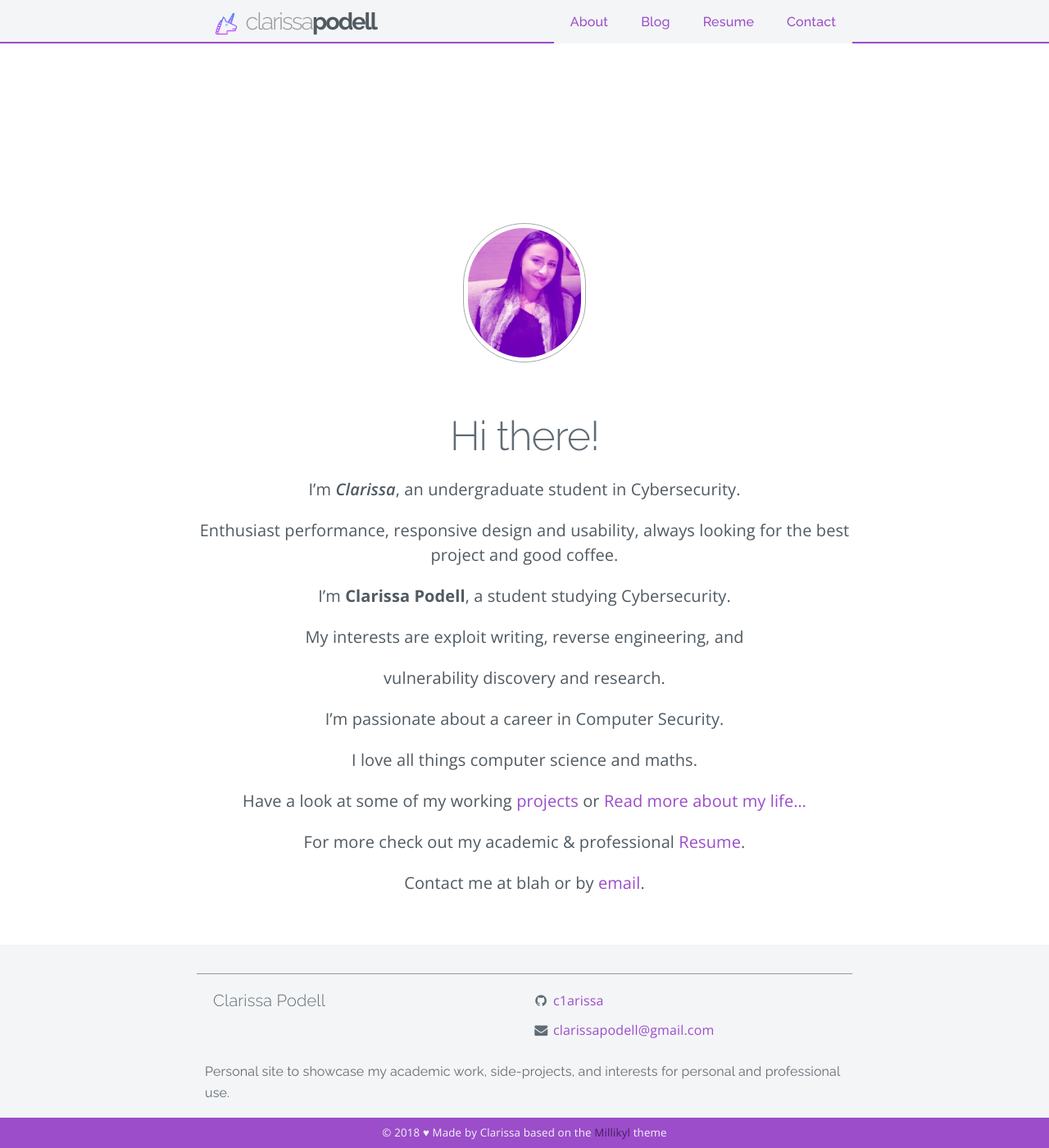
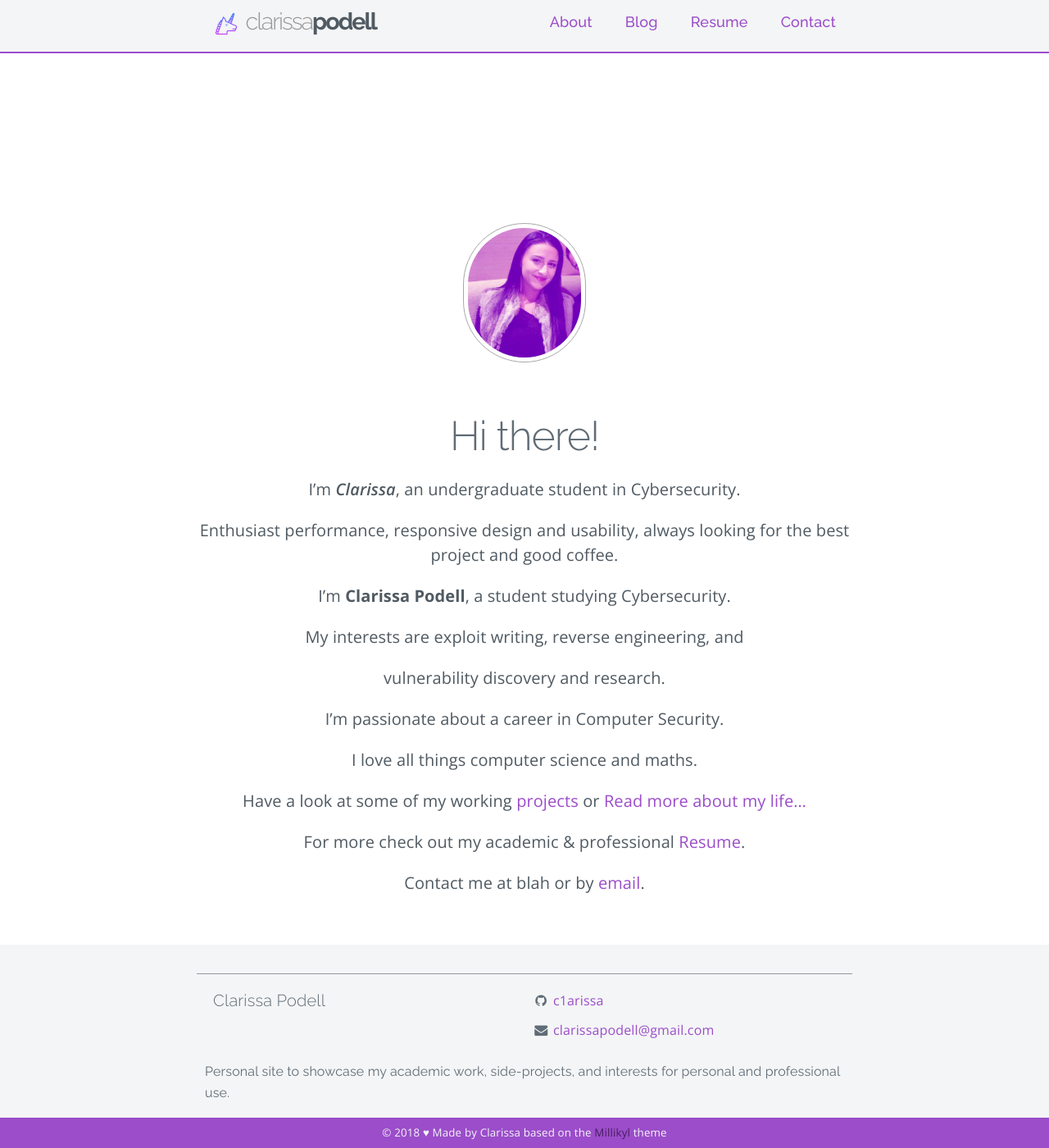
Before and after one commit to c1arissa/c1arissa.github.io, a Jekyll site: the page built from index.md, in a window 1280 px wide and 1400 px high. Shown: the whole window at 82% size. Built offline with Jekyll 4.4.1, drawn with Linux system fonts in a browser that asks for light colours; nearby versions of some CDN libraries; a style sheet for code colours, icons or effects is not loaded.

Commit message:
Update _nav.scss

```diff
--- a/_sass/_nav.scss
+++ b/_sass/_nav.scss
@@ -21,7 +21,7 @@
         background: $nav-background;
         color: $nav-font-color;
         text-decoration: none;
-	font-size: 16px;
+	font-size: 18px;
 	font-weight: 500;
 	font-family: 'Raleway', sans-serif;
         &:hover {
@@ -60,6 +60,7 @@
   background: $nav-background;
   height: $nav-height;
   width: $nav-height;
+  margin-right: 10px;
 }
 
 #nav-toggle {
@@ -142,7 +143,7 @@
 
 .navigation {
 	//height: 5.3rem;
-	height: $nav-height;
+	//height: $nav-height;
 	background: $nav-background;
 	// ----
 	position: fixed;
```
